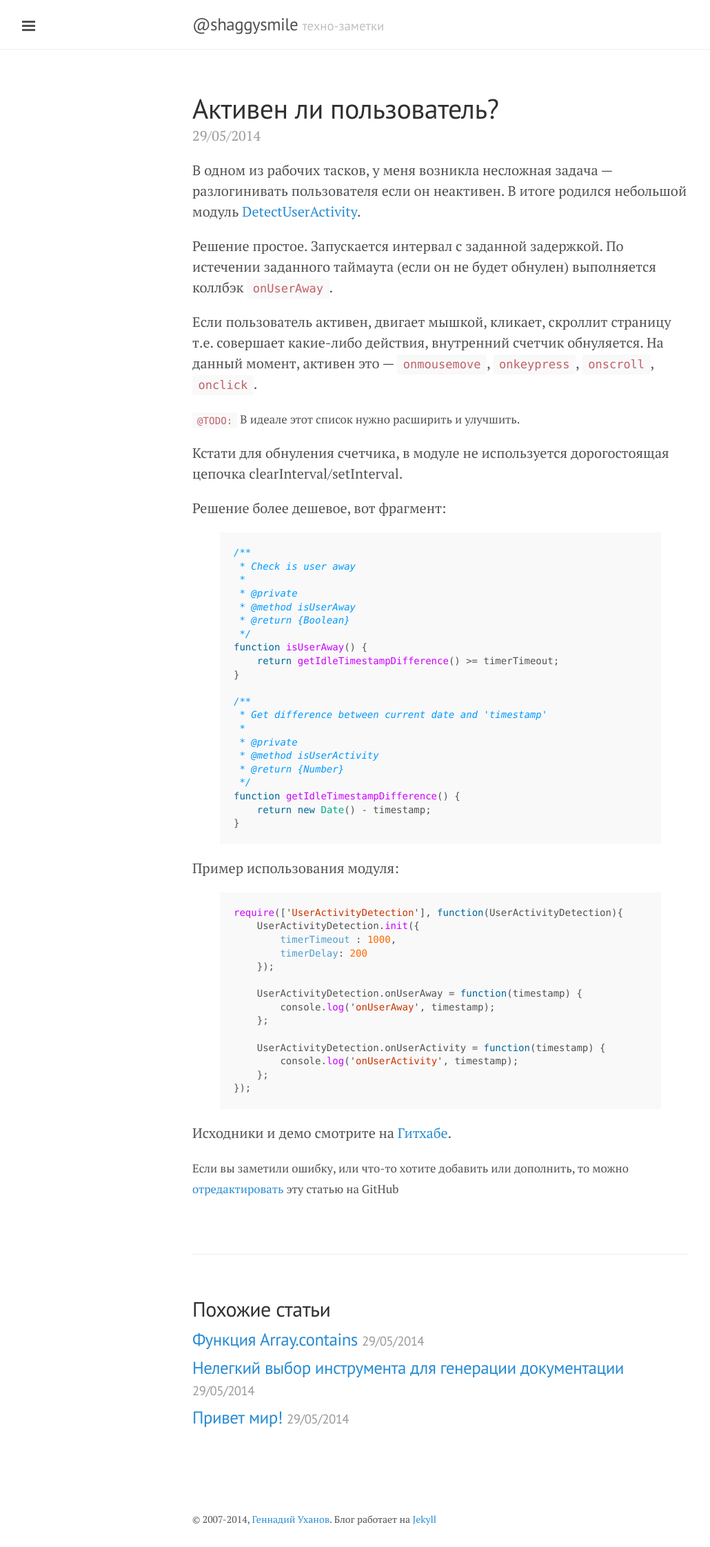
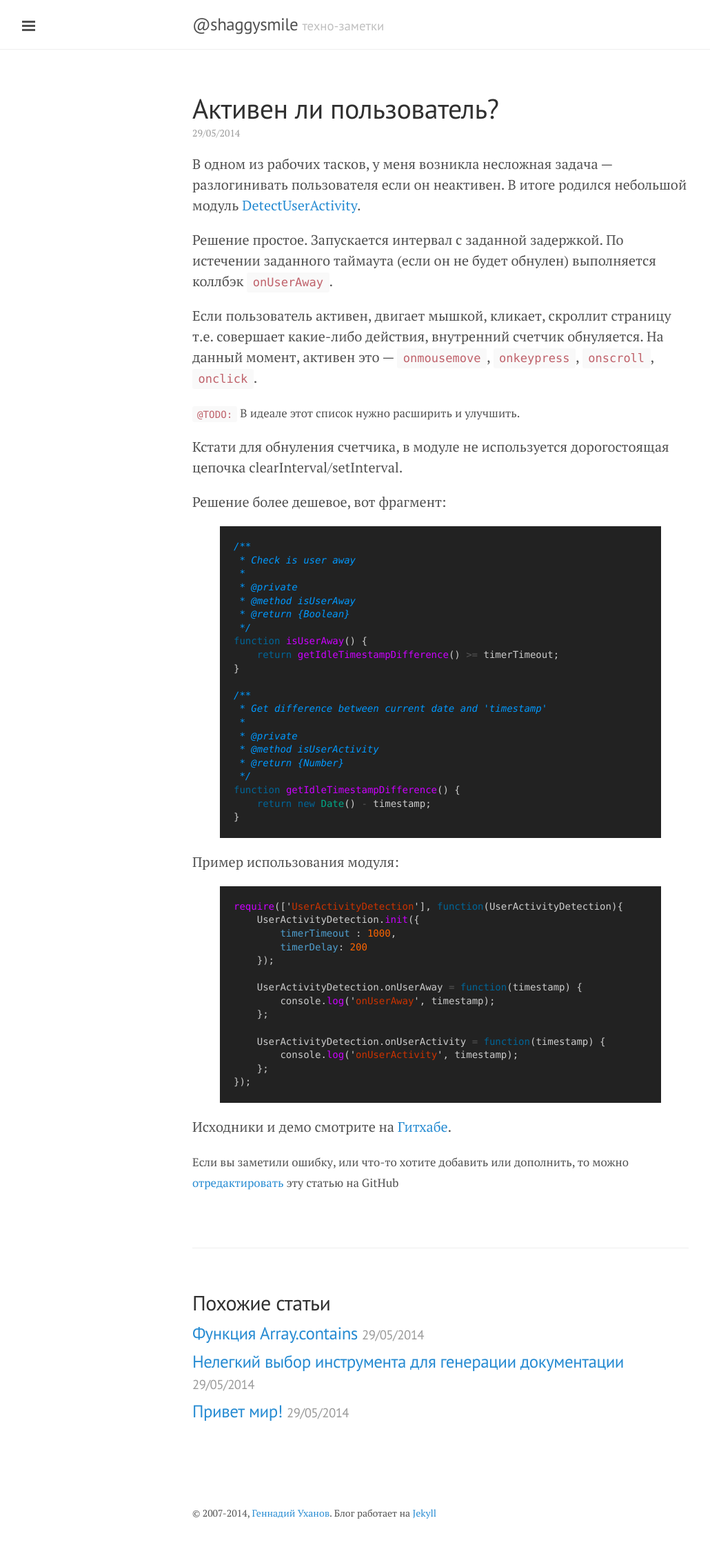
Before and after one commit to shaggysmile/shaggysmile.net, a Jekyll site: the page built from _posts/2014-05-29-detect-user-activity.md, in a window 1280 px wide. Shown: the whole page at 69% size, without its empty margins (1-1031 px from the left). Built offline with Jekyll 4.4.1, drawn with Linux system fonts in a browser that asks for light colours; Markdown is read by kramdown in place of the engine named in the settings.

Commit message:
Some change in layouts

```diff
--- a/_layouts/default.html
+++ b/_layouts/default.html
@@ -1,19 +1,14 @@
-<!DOCTYPE html>
-<html xmlns="http://www.w3.org/1999/xhtml" xml:lang="en" lang="en-us">
-
+<!doctype htmL>
+<html lang="ru-RU">
 {% include head.html %}
-
 <body>
-
 {% include sidebar.html %}
-
 <!-- Wrap is the content to shift when toggling the sidebar. We wrap the
      content to avoid any CSS collisions with our real content. -->
 <div class="wrap">
     <div class="masthead">
         <div class="container">
             <label for="sidebar-checkbox" class="sidebar-toggle"></label>
-
             <h3 class="masthead-title">
                 <a href="/" title="Home">{{ site.title }}</a>
                 <small>{{ site.tagline }}</small>
@@ -26,7 +21,8 @@
     <div class="container footer">
         <p>
             &copy; 2007-{{ site.time | date: '%Y' }}, <a href="/">Геннадий Уханов</a>.
-            Блог работает на <a href="http://jekyllrb.com">Jekyll</a></p>
+            Блог работает на <a href="http://jekyllrb.com">Jekyll</a>
+        </p>
     </div>
 </div>
 <!-- ga -->
--- a/_layouts/post.html
+++ b/_layouts/post.html
@@ -3,14 +3,25 @@
 comments: true
 ---
 
-<div class="post">
+<article class="post">
+    <header>
         <h1 class="post-title">{{ page.title }}</h1>
+    </header>
+    <div class="post-meta">
         <span class="post-date">{{ page.date | date: "%d/%m/%Y" }}</span>
+    </div>
+    <div class="post-content">
         {{ content }}
-
-  <p><small>Если вы заметили ошибку, или что-то хотите добавить или дополнить, то можно
-  <a href="https://github.com/shaggysmile/shaggysmile.net/edit/gh-pages/{{ page.path }}">отредактировать</a> эту статью на GitHub</small></p>
     </div>
+    <div class="post-meta">
+        <p>
+            <small>Если вы заметили ошибку, или что-то хотите добавить или дополнить, то можно
+                <a href="https://github.com/shaggysmile/shaggysmile.net/edit/gh-pages/{{ page.path }}">отредактировать</a>
+                эту статью на GitHub
+            </small>
+        </p>
+    </div>
+</article>
 
 {% if site.related_posts %}
 <div class="related">
@@ -38,12 +49,15 @@
     var disqus_shortname = 'shaggysmile'; // required: replace example with your forum shortname
 
     /* * * DON'T EDIT BELOW THIS LINE * * */
-    (function() {
-        var dsq = document.createElement('script'); dsq.type = 'text/javascript'; dsq.async = true;
+    (function () {
+        var dsq = document.createElement('script');
+        dsq.type = 'text/javascript';
+        dsq.async = true;
         dsq.src = '//' + disqus_shortname + '.disqus.com/embed.js';
         (document.getElementsByTagName('head')[0] || document.getElementsByTagName('body')[0]).appendChild(dsq);
     })();
 </script>
-<noscript>Please enable JavaScript to view the <a href="http://disqus.com/?ref_noscript">comments powered by Disqus.</a></noscript>
+<noscript>Please enable JavaScript to view the <a href="http://disqus.com/?ref_noscript">comments powered by Disqus.</a>
+</noscript>
 <a href="http://disqus.com" class="dsq-brlink">comments powered by <span class="logo-disqus">Disqus</span></a>
 {% endif %}
--- a/assets/css/poole.css
+++ b/assets/css/poole.css
@@ -174,7 +174,8 @@
     white-space: pre-wrap;
     word-break: break-all;
     word-wrap: break-word;
-    background-color: #f9f9f9;
+    background-color: #222;
+    color: #ccc;
 }
 
 pre code {
@@ -336,6 +337,7 @@
     margin-top: -.5rem;
     margin-bottom: 1rem;
     color: #9a9a9a;
+    font-size: .7rem;
 }
 
 /* Related posts */
--- a/index.html
+++ b/index.html
@@ -4,7 +4,7 @@
 
 <div class="posts">
   {% for post in paginator.posts %}
-  <div class="post">
+  <article class="post">
     <h1 class="post-title">
       <a href="{{ post.url }}">
         {{ post.title }}
@@ -15,7 +15,7 @@
     <a href="{{ post.url }}">
       Читать далее
     </a>
-  </div>
+  </article>
   {% endfor %}
 </div>
 
```
Lines whose indentation alone changed are shown as unchanged.
